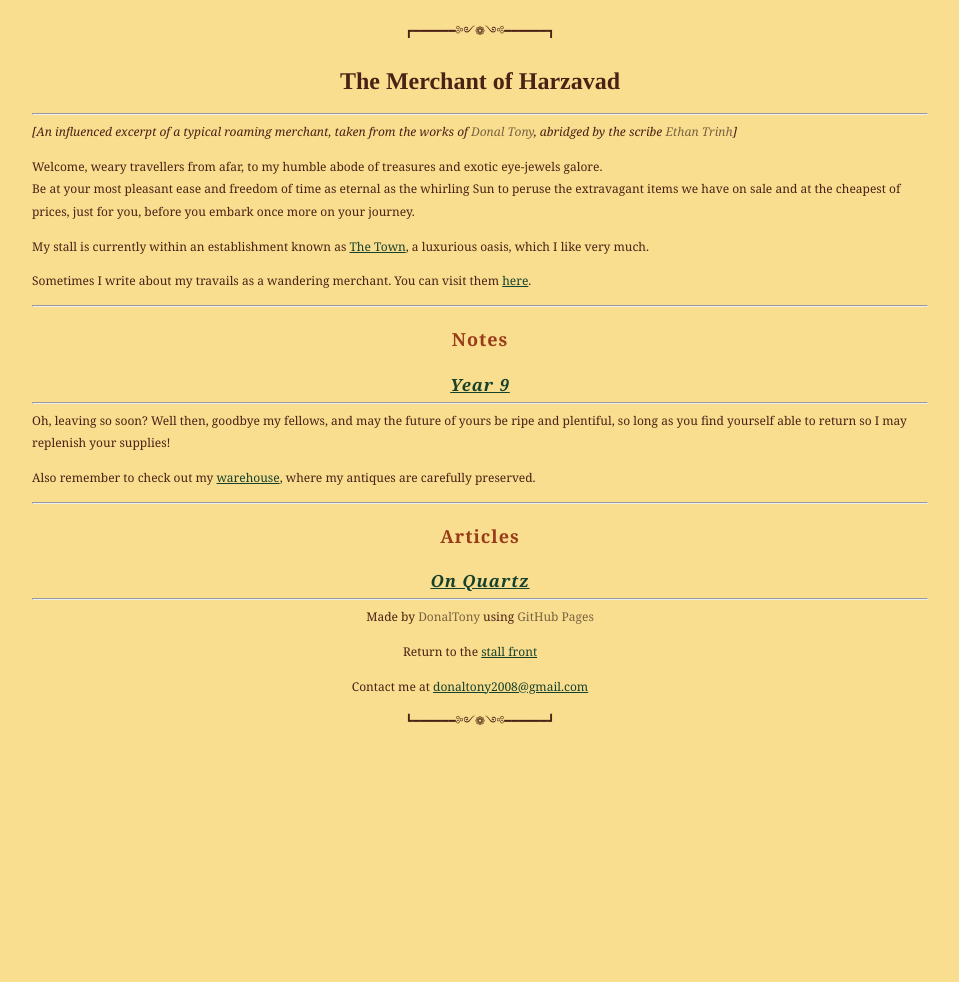
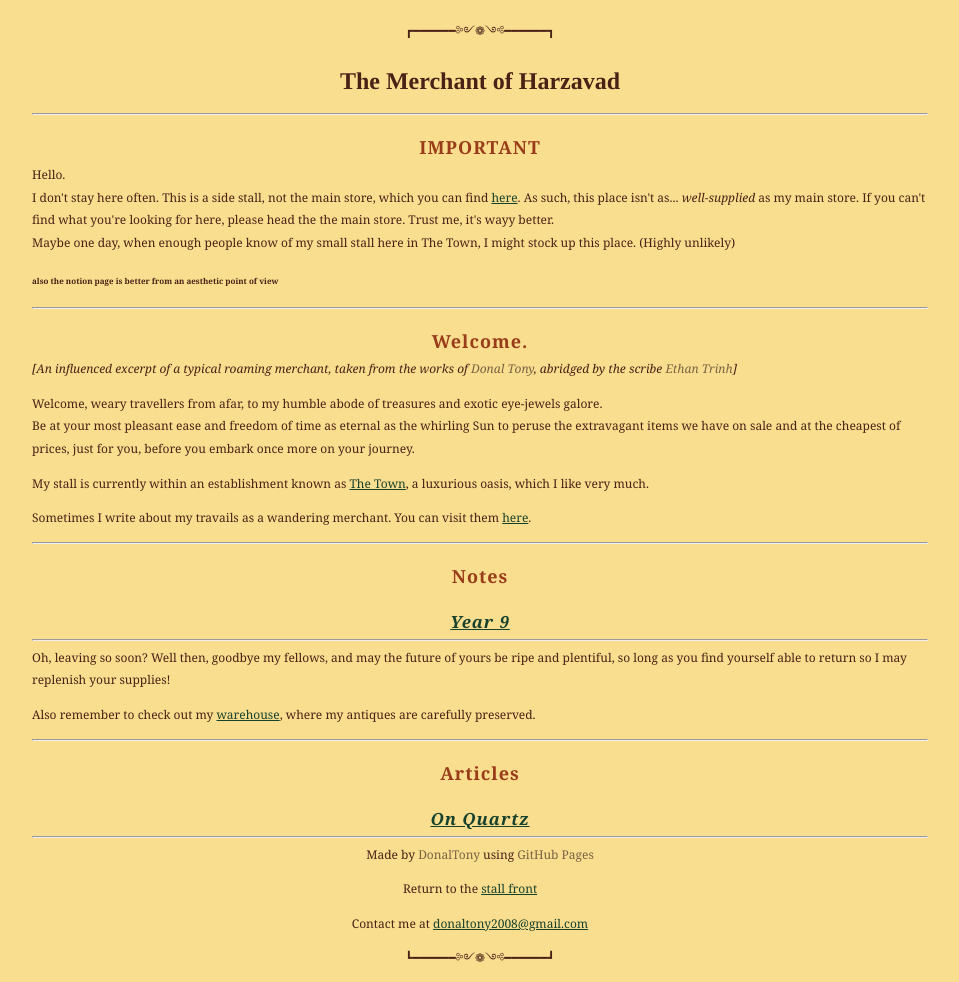
Before and after one commit to dvaraka/the-merchant, a Jekyll site: the page built from index.md, in a window 1280 px wide. Shown: the whole page, without its empty margins (160-1119 px from the left). Built offline with Jekyll 4.4.1, drawn with Linux system fonts in a browser that asks for light colours; our own code applies the rules of GitHub Pages for plain Markdown files; before the commit the page ends 900 px from its top, so only the background shows below that.

Commit message:
Update index.md

```diff
--- a/index.md
+++ b/index.md
@@ -2,6 +2,10 @@
   <title>The Merchant of Harzavad</title>
 </head>
 <body>
+  <h2>IMPORTANT</h2>
+  <p>Hello. <br> I don't stay here often. This is a side stall, not the main store, which you can find <a href="https://yuki-private-site.notion.site/The-Warehouse-2023-1ae90b0e39104f71b081a40cba9f4aaf">here</a>. As such, this place isn't as... <i>well-supplied</i> as my main store. If you can't find what you're looking for here, please head the the main store. Trust me, it's wayy better. <br> Maybe one day, when enough people know of my small stall here in The Town, I might stock up this place. (Highly unlikely) <br> <h6>also the notion page is better from an aesthetic point of view</h6></p>
+  <hr class="divider_one">
+  <h2>Welcome.</h2>
   <p><i>[An influenced excerpt of a typical roaming merchant, taken from the works of <abbr>Donal Tony</abbr>, abridged by the scribe <abbr>Ethan Trinh</abbr>]</i></p>
   <p class="intro">Welcome, weary travellers from afar, to my humble abode of treasures and exotic eye-jewels galore. <br> Be at your most pleasant ease and freedom of time as eternal as the whirling Sun to peruse the extravagant items we have on sale and at the cheapest of prices, just for you, before you embark once more on your journey.</p>
   <p>My stall is currently within an establishment known as <a href="https://harzavad.github.io/the-merchant/the-town.html">The Town</a>, a luxurious oasis, which I like very much.</p>
```
